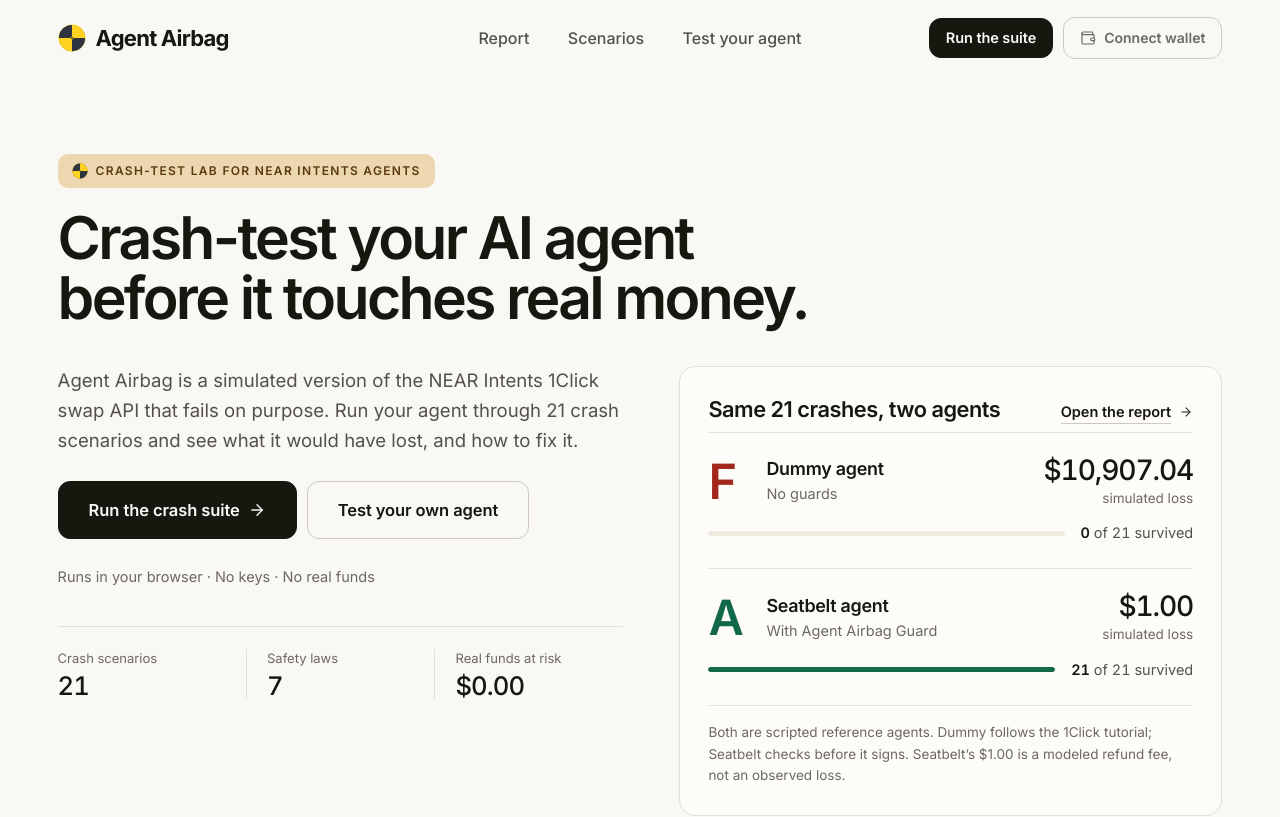
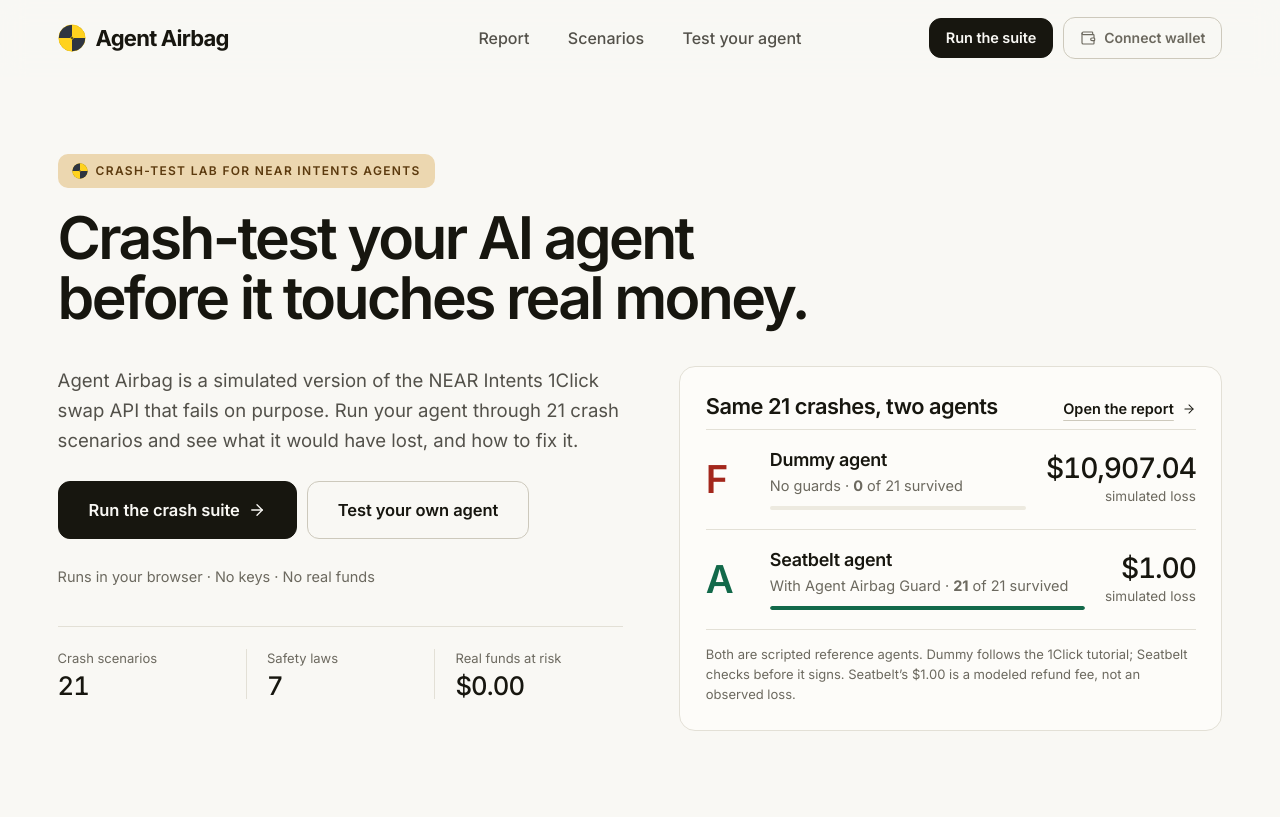
Before and after one commit to 0xmdrakib/AgentAirbag, a React (Vite) app in the folder apps/web/: page / in a window 1280 px wide. Shown: the top 817 px of the page. Built offline with nearby package versions, Linux system fonts and the light colour scheme; no server answers.

Commit message:
fix(web): keep the home result card whole and the run picker inside the fold

```diff
--- a/apps/web/src/pages/LabPage.tsx
+++ b/apps/web/src/pages/LabPage.tsx
@@ -111,13 +111,9 @@ export function LabPage() {
                     </span>
                     <div className="home-agent-who">
                       <h3 className="home-agent-name">{name}</h3>
-                      <p className="home-agent-setup">{setup}</p>
-                    </div>
-                    <div className="home-agent-loss">
-                      <p className="home-money">{formatUsd(report.overall.simulatedLossUsd)}</p>
-                      <p className="home-caption">simulated loss</p>
-                    </div>
-                    <div className="home-survival">
+                      <p className="home-agent-setup">
+                        {setup} · <strong>{passed}</strong> of {total} survived
+                      </p>
                       <div
                         className="home-bar"
                         role="img"
@@ -125,9 +121,10 @@ export function LabPage() {
                       >
                         <span style={{ width: `${(passed / total) * 100}%` }} />
                       </div>
-                      <p className="home-count">
-                        <strong>{passed}</strong> of {total} survived
-                      </p>
+                    </div>
+                    <div className="home-agent-loss">
+                      <p className="home-money">{formatUsd(report.overall.simulatedLossUsd)}</p>
+                      <p className="home-caption">simulated loss</p>
                     </div>
                   </article>
                 );
--- a/apps/web/src/styles/pages/home.css
+++ b/apps/web/src/styles/pages/home.css
@@ -125,7 +125,7 @@
 /* ---------- Result card ---------- */
 
 .home-result {
-  padding: clamp(20px, 2.2vw, 30px);
+  padding: clamp(18px, 2vw, 26px);
 }
 
 .home-result-head {
@@ -153,16 +153,16 @@
 
 .home-agent {
   display: grid;
-  grid-template-columns: auto minmax(0, 1fr) auto;
+  grid-template-columns: 44px minmax(0, 1fr) auto;
   align-items: center;
-  gap: 14px clamp(14px, 2vw, 24px);
-  padding: clamp(18px, 1.8vw, 24px) 0;
+  gap: 4px clamp(14px, 1.6vw, 20px);
+  padding: clamp(16px, 1.5vw, 20px) 0;
   border-top: 1px solid var(--line);
 }
 
 .home-grade {
-  min-width: 0.7em;
-  font-size: clamp(42px, 3.8vw, 58px);
+  min-width: 0.6em;
+  font-size: clamp(36px, 3vw, 44px);
   font-weight: 600;
   line-height: 0.9;
   letter-spacing: -0.05em;
@@ -213,16 +213,9 @@
   line-height: 1.3;
 }
 
-.home-survival {
-  display: flex;
-  grid-column: 1 / -1;
-  align-items: center;
-  gap: 16px;
-}
-
 .home-bar {
-  flex: 1;
-  height: 5px;
+  height: 4px;
+  margin-top: 10px;
   overflow: hidden;
   border-radius: 999px;
   background: var(--surface-3);
@@ -247,24 +240,12 @@
   background: var(--fail);
 }
 
-.home-count {
-  color: var(--text-2);
-  font-size: 14.5px;
-  white-space: nowrap;
-  font-variant-numeric: tabular-nums;
-}
-
-.home-count strong {
-  color: var(--text);
-  font-weight: 600;
-}
-
 .home-foot {
-  padding-top: 16px;
+  padding-top: 14px;
   border-top: 1px solid var(--line);
   color: var(--text-3);
-  font-size: 13.5px;
-  line-height: 1.6;
+  font-size: 13px;
+  line-height: 1.55;
 }
 
 /* ---------- Section heads and shared list text ---------- */
--- a/apps/web/src/styles/pages/run.css
+++ b/apps/web/src/styles/pages/run.css
@@ -188,27 +188,87 @@
 @media (max-width: 1050px) {
   .page-run .run-layout {
     grid-template-columns: minmax(0, 1fr);
+    gap: 40px;
   }
 
+  /* No tall card to cut at the fold: the picker becomes a row of four compact options. */
   .page-run .run-sidebar {
-    border: 1px solid var(--line);
-    border-radius: var(--r-lg);
-    padding: 24px;
+    border: 0;
+    border-radius: 0;
+    padding: 0;
   }
 
   .page-run .agent-picker {
     display: grid;
+    grid-template-columns: repeat(4, minmax(0, 1fr));
+    margin-top: 16px;
+    border-top: 1px solid var(--line);
+    border-bottom: 1px solid var(--line);
+  }
+
+  .page-run .agent-option {
+    padding: 16px 16px 16px 0;
+    border-bottom: 0;
+    border-right: 1px solid var(--line);
+  }
+
+  .page-run .agent-option:last-child {
+    border-right: 0;
+  }
+
+  .page-run .agent-option-title {
+    font-size: 17px;
+  }
+
+  .page-run .agent-option-sub {
+    font-size: 13px;
+  }
+
+  .page-run .crash-button {
+    width: auto;
+    min-width: 220px;
+    margin-top: 20px;
+  }
+
+  .page-run .run-seed {
+    display: flex;
+    width: fit-content;
+    margin-top: 20px;
+  }
+}
+
+@media (max-width: 760px) {
+  .page-run .agent-picker {
     grid-template-columns: repeat(2, minmax(0, 1fr));
+  }
+
+  .page-run .agent-option {
+    padding-right: 12px;
+  }
+
+  .page-run .agent-option:nth-child(2n) {
+    border-right: 0;
+  }
+
+  .page-run .agent-option:nth-child(-n + 2) {
+    border-bottom: 1px solid var(--line);
   }
 }
 
 @media (max-width: 600px) {
-  .page-run .run-sidebar {
-    padding: 20px;
+  .page-run .agent-picker {
+    grid-template-columns: minmax(0, 1fr);
   }
 
-  .page-run .agent-picker {
-    grid-template-columns: minmax(0, 1fr);
+  .page-run .agent-option,
+  .page-run .agent-option:nth-child(2n) {
+    padding: 14px 0;
+    border-right: 0;
+    border-bottom: 1px solid var(--line);
+  }
+
+  .page-run .agent-option:last-child {
+    border-bottom: 0;
   }
 
   .page-run .scenario-row {
```
